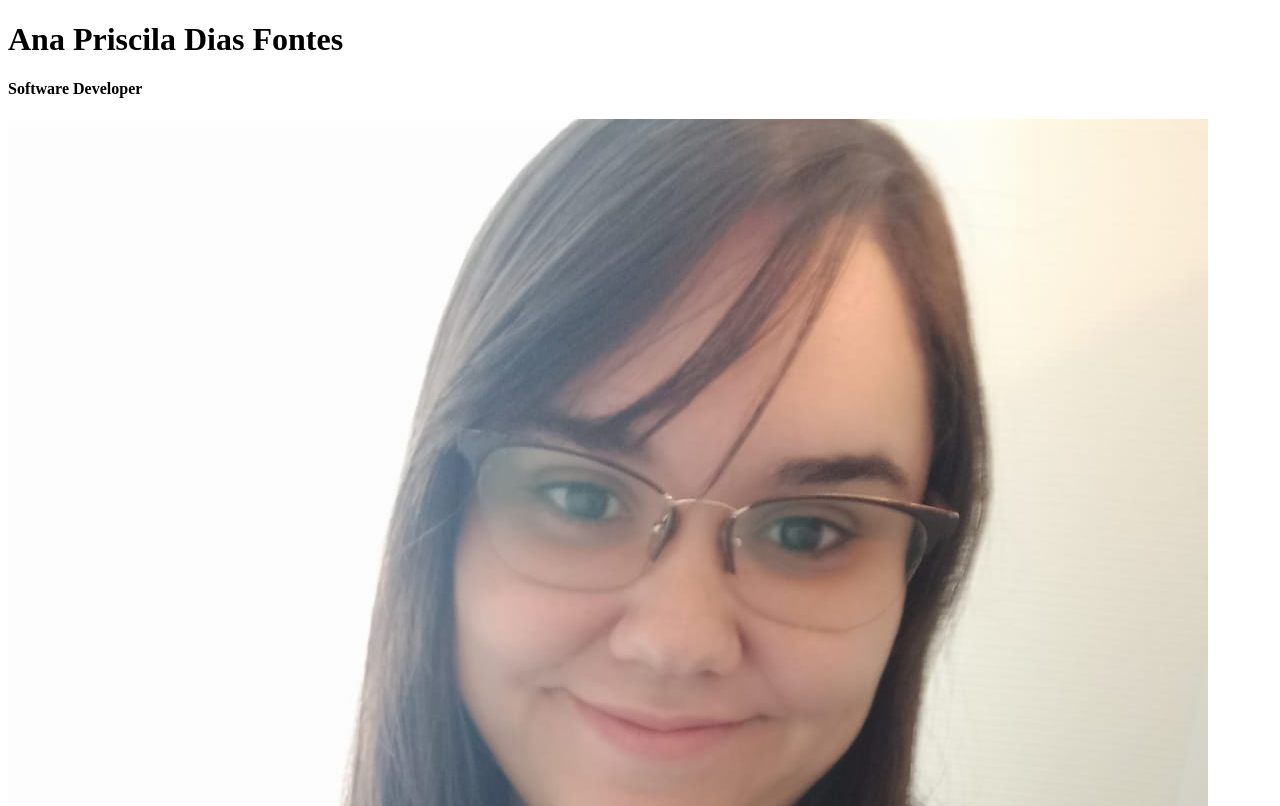
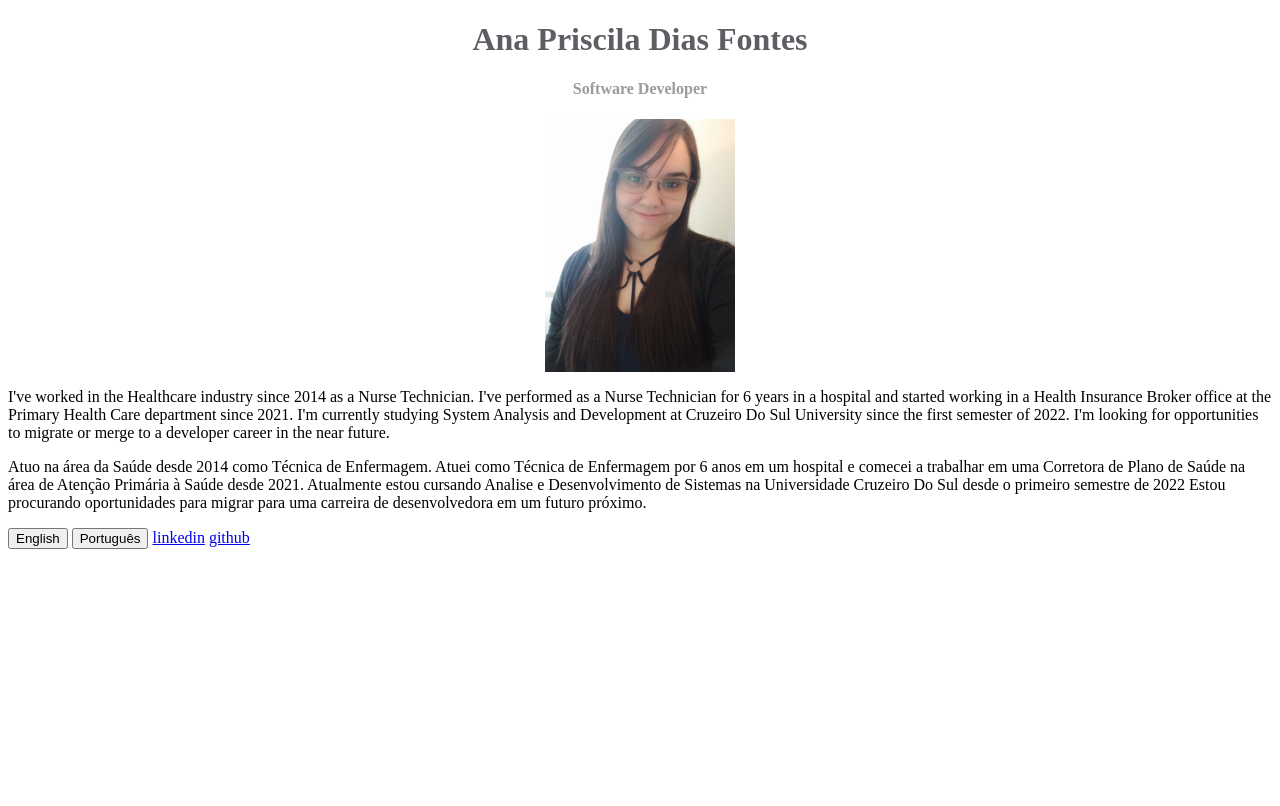
Before and after one commit to AnaPrii/Portfolio, a plain HTML site: page index.html in a window 1280 px wide. Shown: the top 806 px of the page. Drawn offline with Linux system fonts and the light colour scheme.

Commit message:
Efeitos CSS h1 h4 img

```diff
--- a/index.html
+++ b/index.html
@@ -6,12 +6,13 @@
     <meta http-equiv="X-UA-Compatible" content="IE=edge">
     <meta name="viewport" content="width=device-width, initial-scale=1.0">
     <title>Portfólio AnaPrii</title>
+    <link rel="stylesheet" href="style.css">
 </head>
 
 <body>
-    <h1> Ana Priscila Dias Fontes </h1>
-    <h4>Software Developer</h4>
-    <img src="img/Ana.jpeg" alt="Ana">
+    <h1 class="nome"> Ana Priscila Dias Fontes </h1>
+    <h4 class="subnome">Software Developer</h4>
+    <img src="img/Ana.jpeg" alt="Ana" class="imgprofile">
     <p>
         I've worked in the Healthcare industry since 2014 as a Nurse Technician. I've performed as a Nurse Technician
         for
--- /dev/null
+++ b/style.css
@@ -0,0 +1,14 @@
+.nome {
+    color: rgb(96, 92, 99);
+    text-align: center;
+}
+.subnome {
+ color: rgba(108, 110, 110, 0.685);
+ text-align: center;
+}
+.imgprofile {
+display: block;
+margin-left: auto;
+margin-right: auto;
+width: 15%;
+}
```
